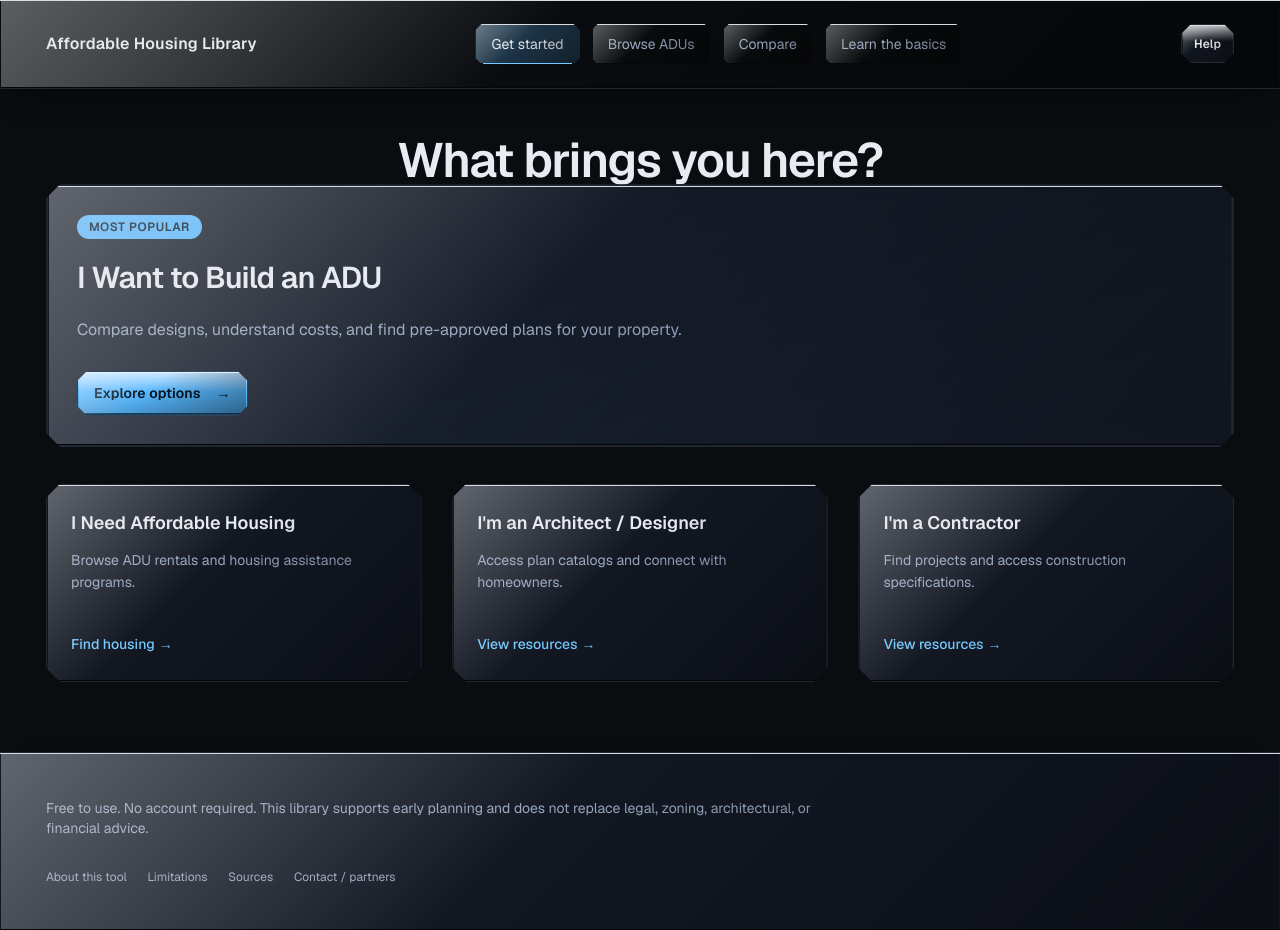
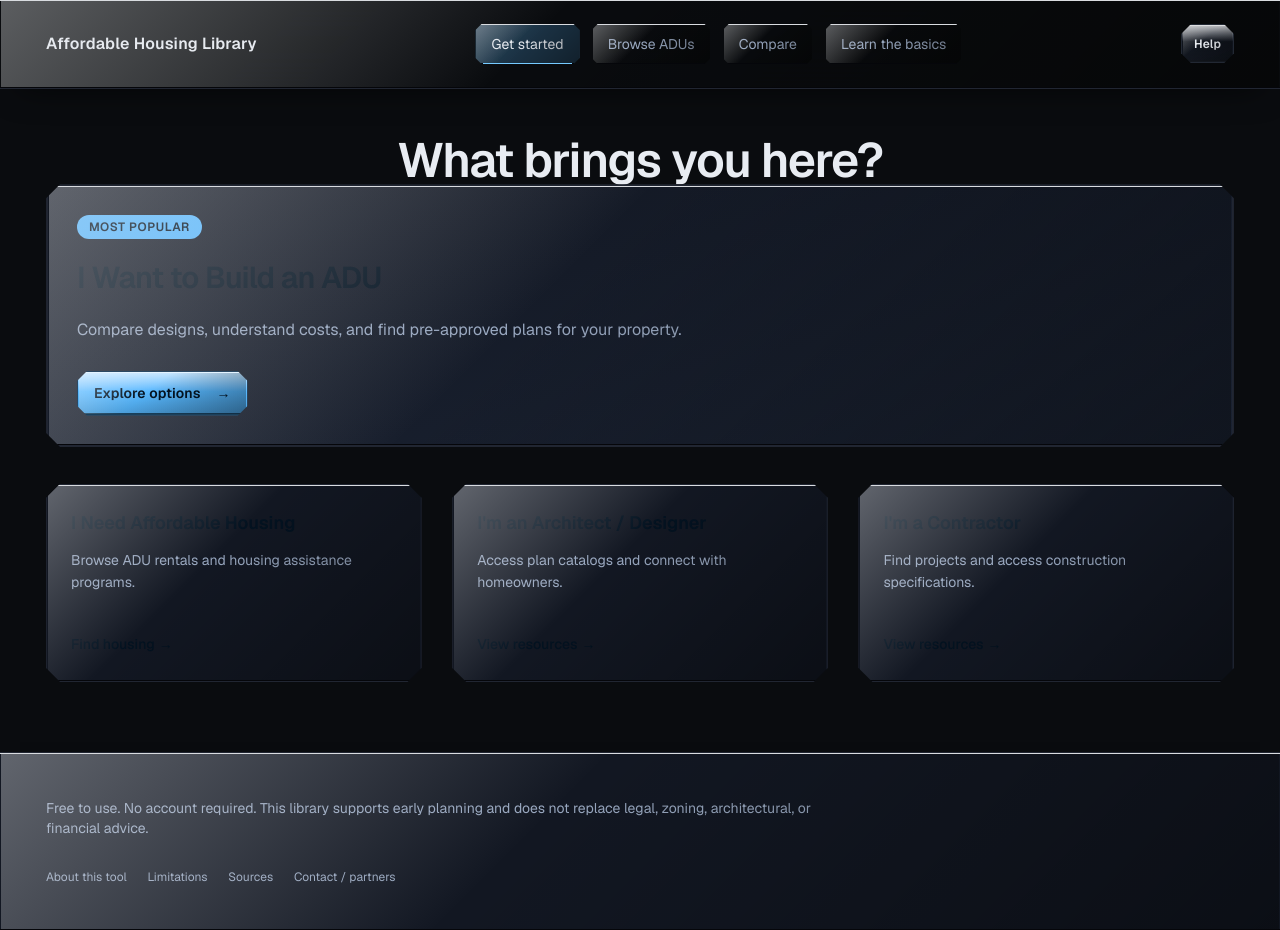
Before and after one commit to zackholtUVA/affordable-housing-library-digital.mvp, a Next.js app: page /get-started in a window 1280 px wide. Built offline with nearby package versions, Linux system fonts and the light colour scheme.

Commit message:
Set white text for blue cards and buttons in light mode

```diff
--- a/app/get-started/page.tsx
+++ b/app/get-started/page.tsx
@@ -68,7 +68,7 @@ export default function GetStartedPage() {
                   Most popular
                 </span>
               </div>
-              <h2 className="min-w-0 break-words text-2xl font-semibold tracking-tight md:text-3xl">
+              <h2 className="min-w-0 break-words text-2xl font-semibold tracking-tight text-[var(--accent-foreground)] md:text-3xl">
                 {primaryCard.title}
               </h2>
               <p className="max-w-2xl text-[var(--muted)]">
@@ -93,13 +93,13 @@ export default function GetStartedPage() {
                 className="group flex h-full flex-col justify-between p-6 transition-all hover:border-[var(--accent)] hover:shadow-md"
               >
                 <div className="space-y-3">
-                  <h3 className="min-w-0 break-words text-lg font-semibold">{card.title}</h3>
+                  <h3 className="min-w-0 break-words text-lg font-semibold text-[var(--accent-foreground)]">{card.title}</h3>
                   <p className="text-sm leading-relaxed text-[var(--muted)]">
                     {card.description}
                   </p>
                 </div>
                 <div className="mt-[var(--space-stack-loose)]">
-                  <span className="inline-flex items-center text-sm font-medium text-[var(--link)] transition-colors group-hover:text-[var(--link-hover)]">
+                  <span className="inline-flex items-center text-sm font-medium text-[var(--accent-foreground)] transition-colors group-hover:text-white">
                     {card.ctaLabel}
                     <span className="ml-1 transition-transform group-hover:translate-x-1">→</span>
                   </span>
--- a/app/globals.css
+++ b/app/globals.css
@@ -593,6 +593,7 @@ body {
 
 :root[data-theme="light"] .btn-3d[data-variant="primary"] {
   --btn-highlight: color-mix(in oklab, var(--accent) 58%, var(--surface));
+  --btn-text: #f4f8ff;
 }
 
 :root[data-theme="light"] .btn-3d[data-variant="danger"] {
@@ -618,6 +619,10 @@ body {
 :root[data-theme="light"] .btn-flat[data-variant="secondary"] {
   background-color: #0f3d73;
   border-color: #082d55;
+  color: #f4f8ff;
+}
+
+:root[data-theme="light"] .btn-flat[data-variant="primary"] {
   color: #f4f8ff;
 }
 
```
